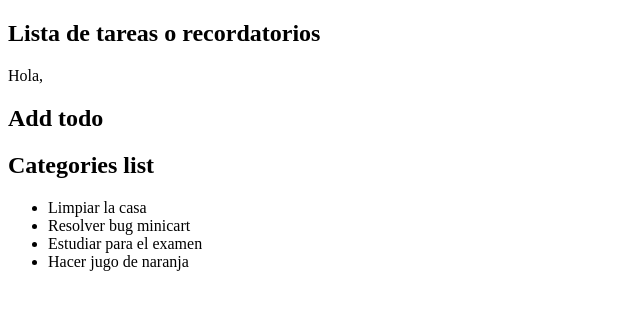
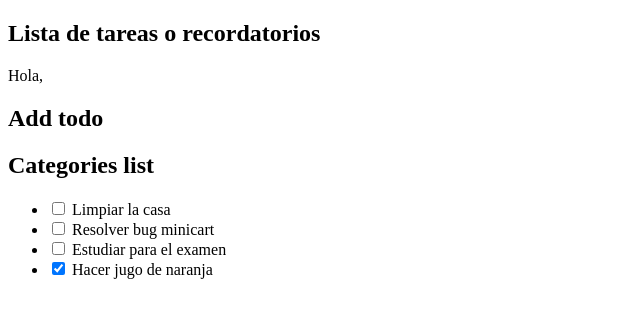
Before and after one commit to MichaelBallen97/Todo-app, a React (Vite) app: page / in a window 1280 px wide. Shown: the top 318 px of the page, without its empty margins (0-640 px from the left). Built offline with nearby package versions, Linux system fonts and the light colour scheme.

Commit message:
Complete task

```diff
--- a/src/components/TodoItem.jsx
+++ b/src/components/TodoItem.jsx
@@ -0,0 +1,19 @@
+function TodoItem({ task, onHandleComplete }) {
+	const handleChangeTodo = () => {
+		onHandleComplete(task);
+	};
+
+	return (
+		<section className="todo-item">
+			<input
+				type="checkbox"
+				name="todo-complete"
+				checked={task.done}
+				onChange={handleChangeTodo}
+			/>
+			<span> {task.todo} </span>
+		</section>
+	);
+}
+
+export default TodoItem;
--- a/src/components/TodoList.jsx
+++ b/src/components/TodoList.jsx
@@ -1,15 +1,34 @@
 import { useState } from "react"
 import { todos } from "../utils/data"
+import TodoItem from "./TodoItem"
 
 function TodoList () {
-  const [tasks, setTask] = useState(todos)
+  const [tasks, setTasks] = useState(todos)
+
+  const handleChangeComplete = (task) => {
+    const newTaks = tasks.map(t => {
+      if(t.todo === task.todo) {
+        return {...t, done: !t.done}
+      } else {
+        return t
+      }
+
+    })
+
+    setTasks(newTaks)
+  }
 
   return (
     <section className="todos-container">
       <ul>
       {
         tasks.map(task => (
-          <li key={task.todo}> {task.todo} </li>
+          <li key={task.todo}>
+            <TodoItem
+              onHandleComplete={handleChangeComplete}
+              task={task}
+            />
+          </li>
         ))
       }
       </ul>
```
